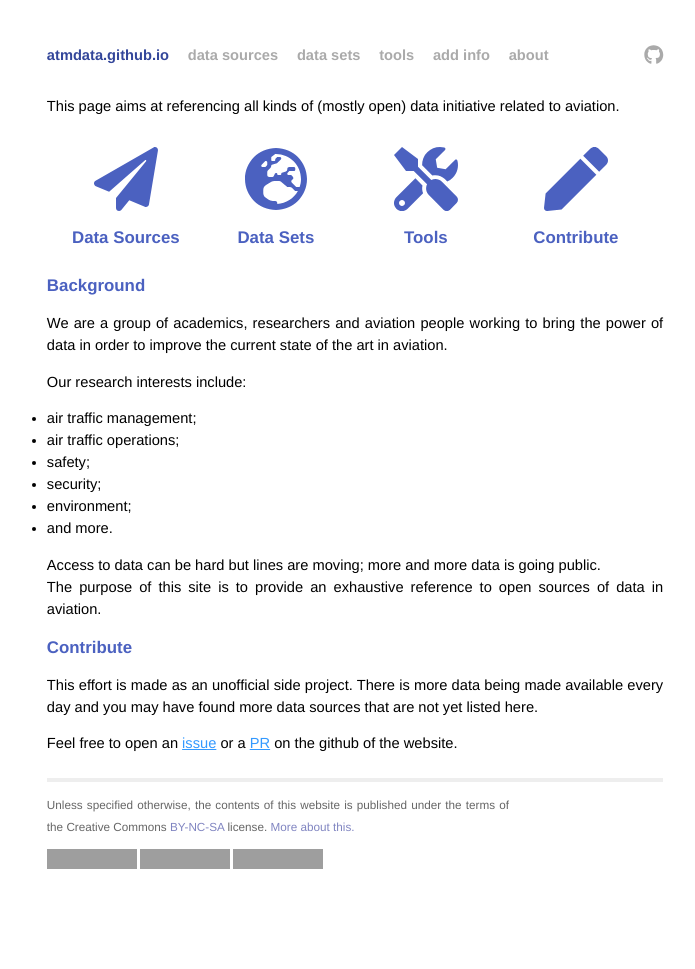
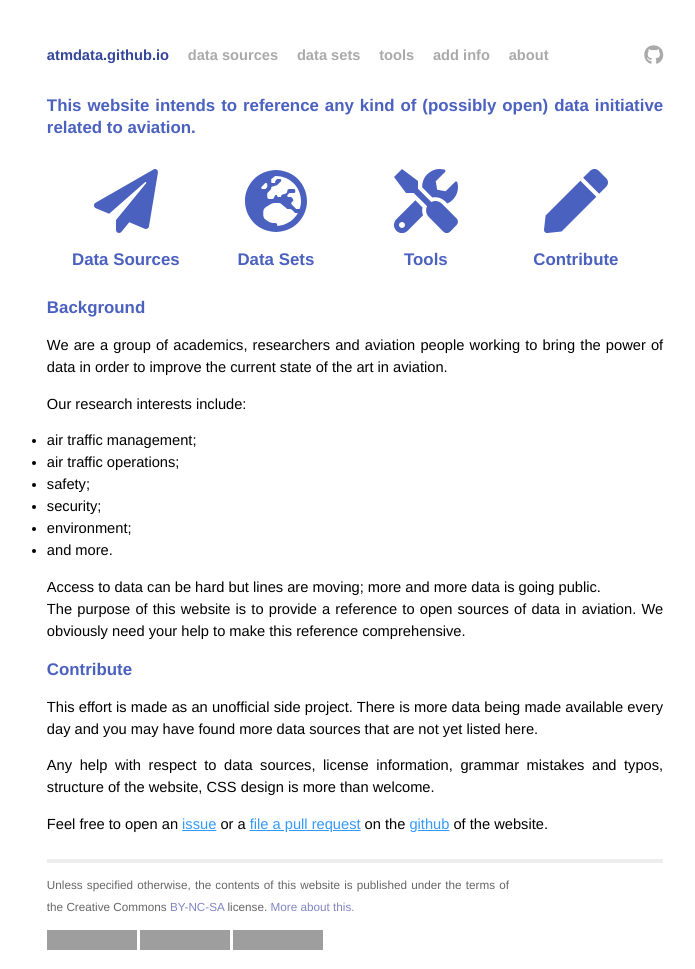
Before and after one commit to open-aviation/atmdata, a Jekyll site: the page built from _pages/index.md, in a window 1280 px wide, cut to the strip 0-969 px from the top of the page. Shown: the whole strip, without its empty margins (285-980 px from the left). Built offline with Jekyll 4.4.1, drawn with Linux system fonts in a browser that asks for light colours; nearby versions of some CDN libraries; before the commit the page ends 944 px from its top, so only the background shows below that; grey boxes are pictures that could not be loaded.

Commit message:
minor adjustments

```diff
--- a/_pages/index.md
+++ b/_pages/index.md
@@ -4,7 +4,7 @@ title: atmdata.github.io
 permalink: /
 ---
 
-This page aims at referencing all kinds of (mostly open) data initiative related to aviation.
+## This website intends to reference any kind of (possibly open) data initiative related to aviation.
 
 <div class="home-panel">
 <div class="element">
@@ -35,10 +35,12 @@ Our research interests include:
 - and more.
 
 Access to data can be hard but lines are moving; more and more data is going public.
-The purpose of this site is to provide an exhaustive reference to open sources of data in aviation.
+The purpose of this website is to provide a reference to open sources of data in aviation. We obviously need your help to make this reference comprehensive.
 
 ## Contribute
 
 This effort is made as an unofficial side project. There is more data being made available every day and you may have found more data sources that are not yet listed here.
 
-Feel free to open an [issue](https://github.com/atmdata/atmdata.github.io/issues/new) or a [PR]() on the github of the website.
+Any help with respect to data sources, license information, grammar mistakes and typos, structure of the website, CSS design is more than welcome.
+
+Feel free to open an [issue](https://github.com/atmdata/atmdata.github.io/issues/new) or a [file a pull request](https://help.github.com/en/articles/creating-a-pull-request) on the [github](https://github.com/atmdata/atmdata.github.io) of the website.
```
Also changed, not shown: _pages/data_sources.md (+2 -2 lines).
